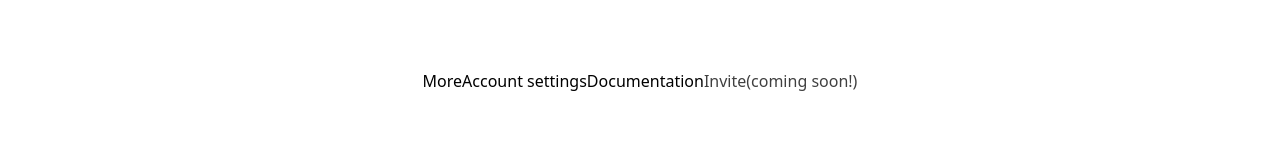
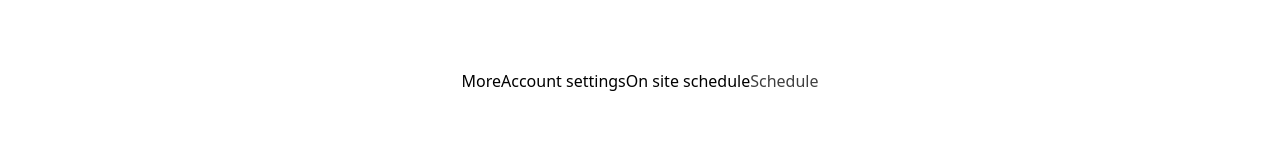
Before and after one commit to Vaibhavmurmu/nextjs13, a Next.js app: page /live in a window 1280 px wide. Both pictures are taken after a click on the button "More". Shown: the part 256-416 px from the top of the page. Built offline with nearby package versions, Linux system fonts and the light colour scheme.

Commit message:
Update Dropdown.js

```diff
--- a/components/Dropdown.js
+++ b/components/Dropdown.js
@@ -3,7 +3,7 @@ import { Menu } from '@headlessui/react'
 
 export default function Dropdown() {
     return (
-        <div className="flex flax-row">
+        <div className="flex flax-col">
       <Menu>
         <Menu.Button>More</Menu.Button>
         <Menu.Items>
@@ -23,12 +23,12 @@ export default function Dropdown() {
                 className={`${active && 'bg-blue-500 mt-1'}`}
                 href="/account-settings"
               >
-                Documentation
+                On site schedule
               </a>
             )}
           </Menu.Item>
           <Menu.Item disabled>
-            <span className="opacity-75 mt-1">Invite(coming soon!)</span>
+            <span className="opacity-75 mt-1">Schedule</span>
           </Menu.Item>
         </Menu.Items>
       </Menu>
```
